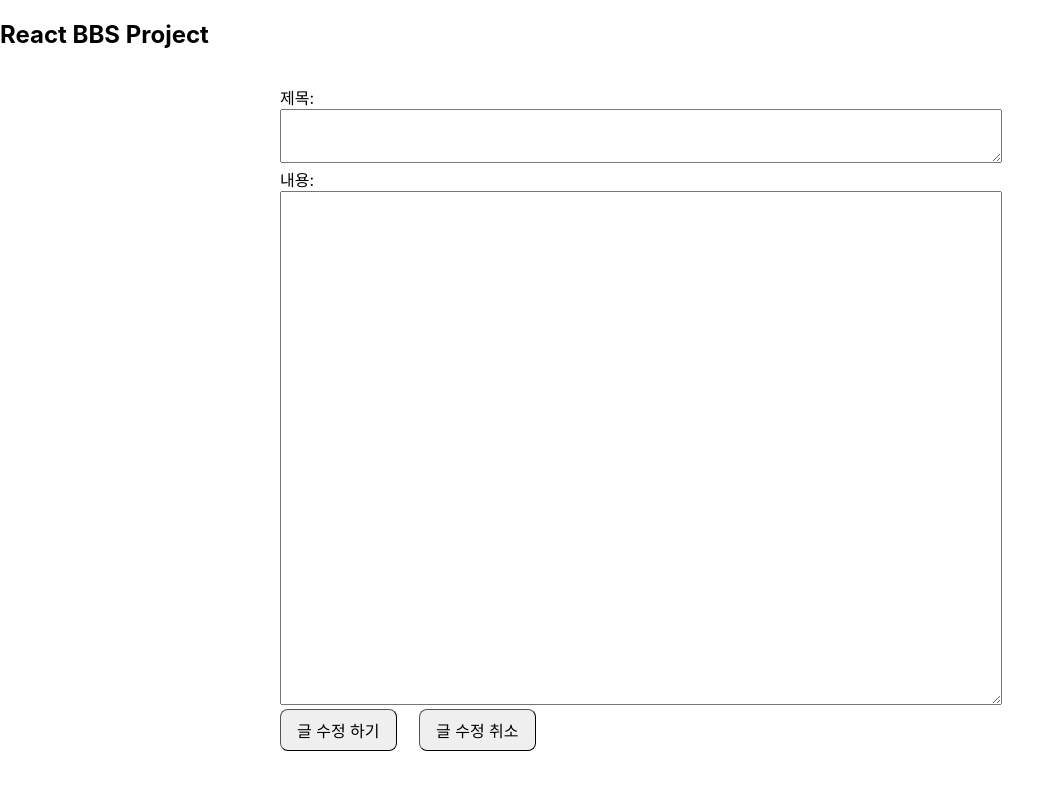
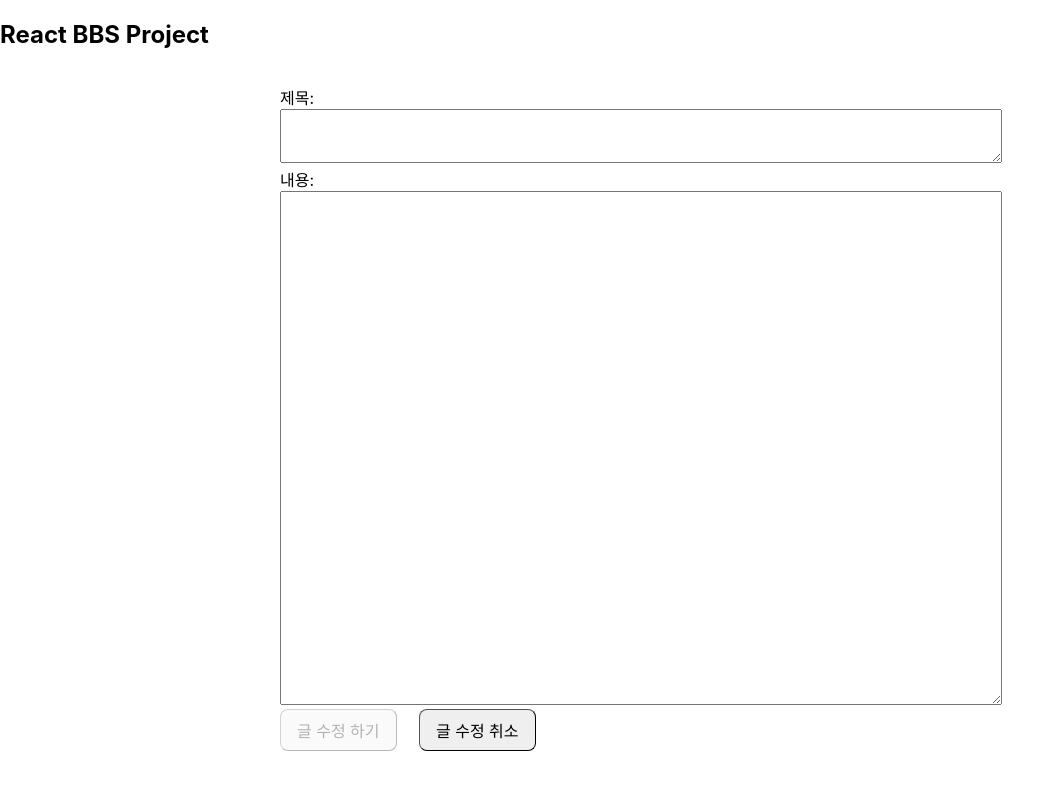
Before and after one commit to maybeaj/kdt-mini, a React (Create React App) app: page /bbs-update/1 in a window 1280 px wide. Shown: the top 790 px of the page, without its empty margins (0-1064 px from the left). Built offline with nearby package versions, Linux system fonts and the light colour scheme; no server answers.

Commit message:
disabled 구현

```diff
--- a/src/bbs/component/pages/BbsUpdatePage.jsx
+++ b/src/bbs/component/pages/BbsUpdatePage.jsx
@@ -4,7 +4,6 @@ import { useState, useEffect} from 'react';
 import Button from '../ui/Button';
 import { useNavigate, useParams } from 'react-router-dom';
 import axios from 'axios';
-//import isEqual from 'lodash';
 
 const Wrapper = styled.div`
     padding: 16px;
@@ -28,15 +27,22 @@ function BbsUpdatePage(props) {
     const { id } = useParams();
     const [ title, setTitle ] = useState('');
     const [ content, setContent ] = useState('');
+    const [originalData, setOriginalData] = useState({ title: '', content: '' });
+    const [isModified, setIsModified] = useState(false);
 
 
     const titleHandler = (e) => {
-        setTitle(e.target.value);
+        const newTitle = e.target.value;
+        setTitle(newTitle);
+        setIsModified(newTitle !== originalData.title || content !== originalData.content);
     }
 
     const contentHandler = (e) => {
-        setContent(e.target.value);
+        const newContent = e.target.value;
+        setContent(newContent);
+        setIsModified(title !== originalData.title || newContent !== originalData.content);
     }
+
     const navigate = useNavigate();
 
     const cancelHandler = () => {
@@ -62,6 +68,7 @@ function BbsUpdatePage(props) {
             const response = await axios.get(`http://localhost:8000/bbs/${id}`);
             setTitle(response.data.title);
             setContent(response.data.content);
+            setOriginalData({ title: response.data.title, content: response.data.content });
         } catch (error) {
             console.error(error);
         }
@@ -86,7 +93,7 @@ function BbsUpdatePage(props) {
                     value={content}
                     onChange={contentHandler}/>
                 </label>
-                <Button title="글 수정 하기" onClick={submitHandler}>
+                <Button title="글 수정 하기" onClick={submitHandler} disabled={!isModified}>
                 </Button>
                 &nbsp; &nbsp; &nbsp;
                 <Button title="글 수정 취소" onClick={cancelHandler}>
--- a/src/bbs/component/ui/Button.jsx
+++ b/src/bbs/component/ui/Button.jsx
@@ -11,9 +11,9 @@ const StyledButton = styled.button`
 
 `
 function Button(props) {
-    const { title, onClick } = props ;
+    const { title, onClick, disabled } = props ;
     return(
-        <StyledButton onClick={onClick}>{title || "BUTTON"}</StyledButton>
+        <StyledButton onClick={onClick} disabled={disabled}>{title || "BUTTON"}</StyledButton>
     );
 }
 
```
